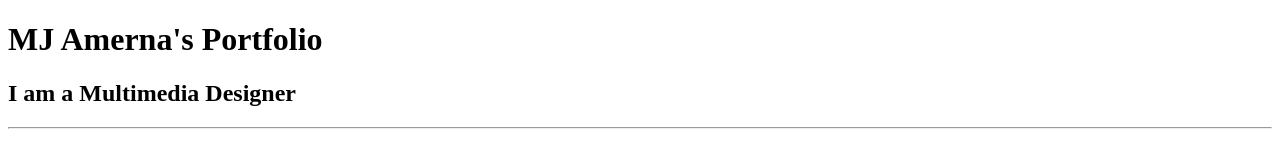
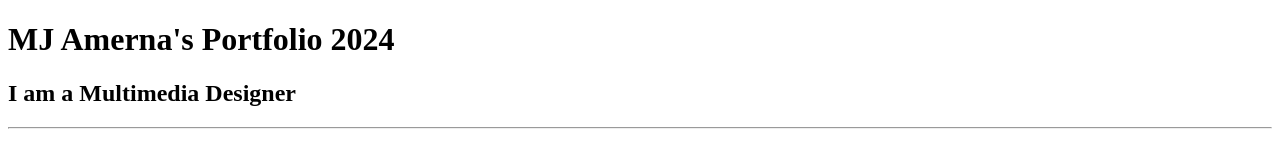
Before and after one commit to MarkJhem/html-portfolio, a plain HTML site: page index.html in a window 1280 px wide. Shown: the top 150 px of the page. Drawn offline with Linux system fonts and the light colour scheme.

Commit message:
Update index.html

```diff
--- a/index.html
+++ b/index.html
@@ -7,7 +7,7 @@
     <title>Portfolio Website</title>
 </head>
 <body>
-    <h1>MJ Amerna's Portfolio</h1>
+    <h1>MJ Amerna's Portfolio 2024</h1>
     <h2>I am a Multimedia Designer</h2>
     <hr />
     <h3><a href="./public/movie-ranking.html">Movie Ranking Project</a></h3>
```
